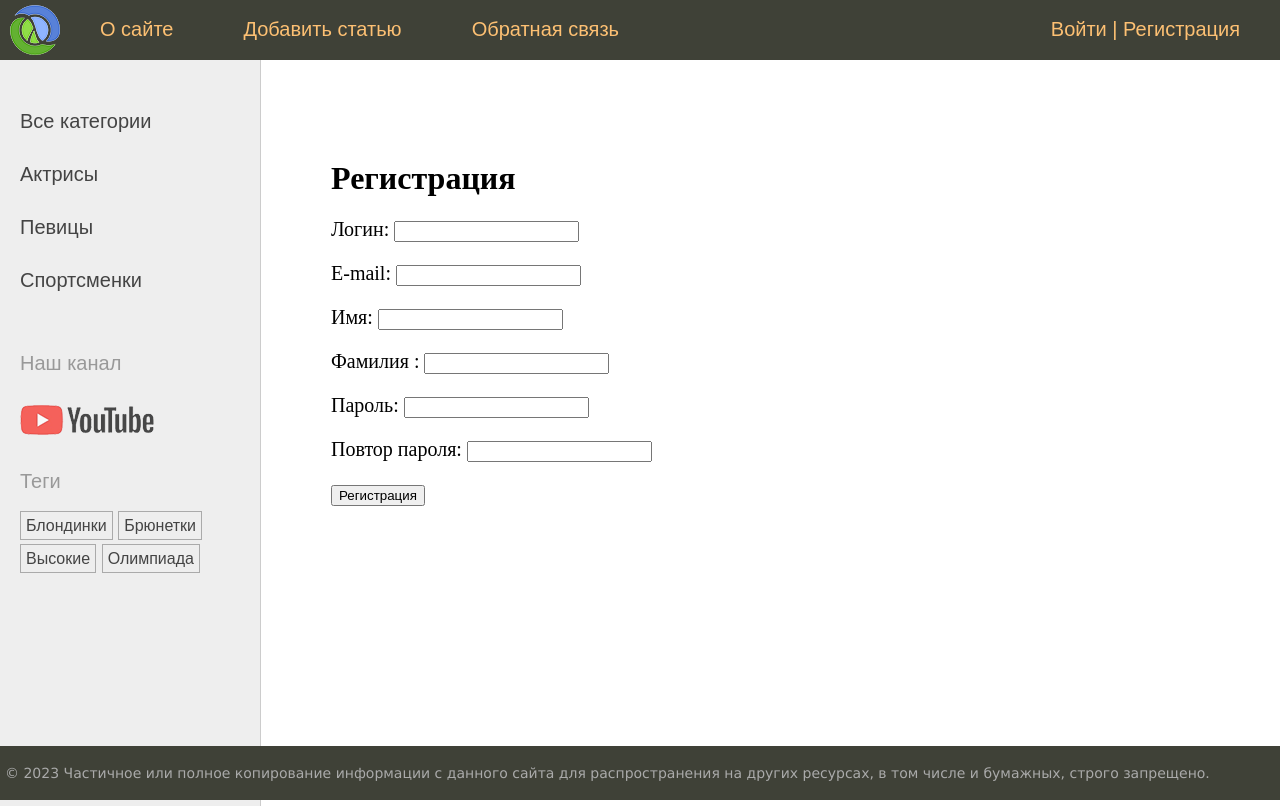
After one commit to Oleg7791/selfedu1, a Django app: page /users/register/ in a window 1280 px wide. The commit adds this page. Run offline with Django 4.2, Linux system fonts and the light colour scheme; data comes from the database, SQL or seed files in the repository; both versions use the stored data as it was after the commit.

Commit message:
Регистрация пользователей через функции представления

```diff
--- a/sitewomen/templates/base.html
+++ b/sitewomen/templates/base.html
@@ -26,7 +26,7 @@
 		<li class="last">{{ user.username }} | <a href="#" onclick="document.getElementById('logoutForm').submit(); return false;">Выйти</a></li>
 	</form>
 {% else %}
-	<li class="last"><a href="{% url 'users:login' %}">Войти</a> | <a href="#">Регистрация</a></li>
+	<li class="last"><a href="{% url 'users:login' %}">Войти</a> | <a href="{% url 'users:register' %}">Регистрация</a></li>
 {% endif %}
 			</ul>
 			<div class="clear"></div>
--- a/sitewomen/users/forms.py
+++ b/sitewomen/users/forms.py
@@ -14,3 +14,33 @@ class LoginUserForm(AuthenticationForm):
     class Meta:
         model = get_user_model()
         fields = ['username','password']
+
+class RegisterUserForm(forms.ModelForm):
+    """класс создающий форму для регистрации пользователя"""
+    username = forms.CharField(label="Логин")
+    password = forms.CharField(label="Пароль", widget=forms.PasswordInput())
+    password2 = forms.CharField(label="Повтор пароля", widget=forms.PasswordInput())
+
+    class Meta:
+        model = get_user_model()
+        fields = ['username', 'email', 'first_name', 'last_name', 'password','password2']
+        labels = {
+            'email': 'E-mail',
+            'first_name': 'Имя',
+            'last_name': "Фамилия "
+        }
+
+    def clean_password2(self):
+        """метод-валидатор проверяет соответствие пароля"""
+        cd = self.cleaned_data
+        if cd['password'] != cd['password2']:
+            raise forms.ValidationError('Пароли не совпадают')
+        return cd['password']
+
+    def clean_email(self):
+        """метод-валидатор проверяет уникальность email"""
+        email = self.cleaned_data['email']
+        if get_user_model().objects.filter(email=email).exists():# проверяет есть ли
+            # в модели пользователь с таким email
+            raise forms.ValidationError("Такой E-mail уже существует")
+        return email
--- /dev/null
+++ b/sitewomen/users/templates/users/register.html
@@ -0,0 +1,13 @@
+{% extends 'base.html' %}
+
+{% block content %}
+<h1>Регистрация</h1>
+
+<form method="post">
+    {% csrf_token %}
+    <input type="hidden" name="next" value="{{ next }}" />
+    {{ form.as_p }}
+    <p><button type="submit">Регистрация</button></p>
+</form>
+
+{% endblock %}
--- a/sitewomen/users/urls.py
+++ b/sitewomen/users/urls.py
@@ -7,6 +7,7 @@ app_name = 'users'
 urlpatterns = [
     #path('login/',views.login_user, name='login') # для функции
     path('login/', views.LoginUser.as_view(), name='login'), # для класса
-    #path('logout/',views.logout_user, name='logout'),# для функции
+    #path('logout/', views.logout_user, name='logout'),# для функции
     path('logout/',LogoutView.as_view(), name='logout'),# для класса
+    path('register/', views.register, name='register')
 ]
--- a/sitewomen/users/views.py
+++ b/sitewomen/users/views.py
@@ -5,7 +5,8 @@ from django.http import HttpResponse, HttpResponseRedirect
 from django.shortcuts import render
 from django.urls import reverse, reverse_lazy
 
-from users.forms import LoginUserForm
+from users.forms import LoginUserForm, RegisterUserForm
+
 
 # ниже напишем стандартный класс Авторизации взамен функции
 # def login_user(request):
@@ -39,3 +40,18 @@ class LoginUser(LoginView):
 # def logout_user(request):
 #     logout(request)
 #     return HttpResponseRedirect(reverse('users:login'))
+
+def register(request):
+    """представление для вывода формы регистрации"""
+    if request.method == 'POST':
+        form = RegisterUserForm(request.POST) # 'экземпляр формы
+        if form.is_valid():
+            user = form.save(commit=False)# сохраняет в переменную без внесения в БД
+            user.set_password(form.cleaned_data['password'])# метод set_password шифрует
+            # пароль полученный из forms.pt
+            user.save() # сохраняет в БД
+            return render(request, 'users/register_done.html')
+    else:
+        form = RegisterUserForm()
+    return render(request, 'users/register.html', {'form':form})
+    # связываем с шаблоном URl в urls.py
```
Also changed, not shown: sitewomen/users/templates/users/register_done.html (added, +9 -0 lines), sitewomen/db.sqlite3.
